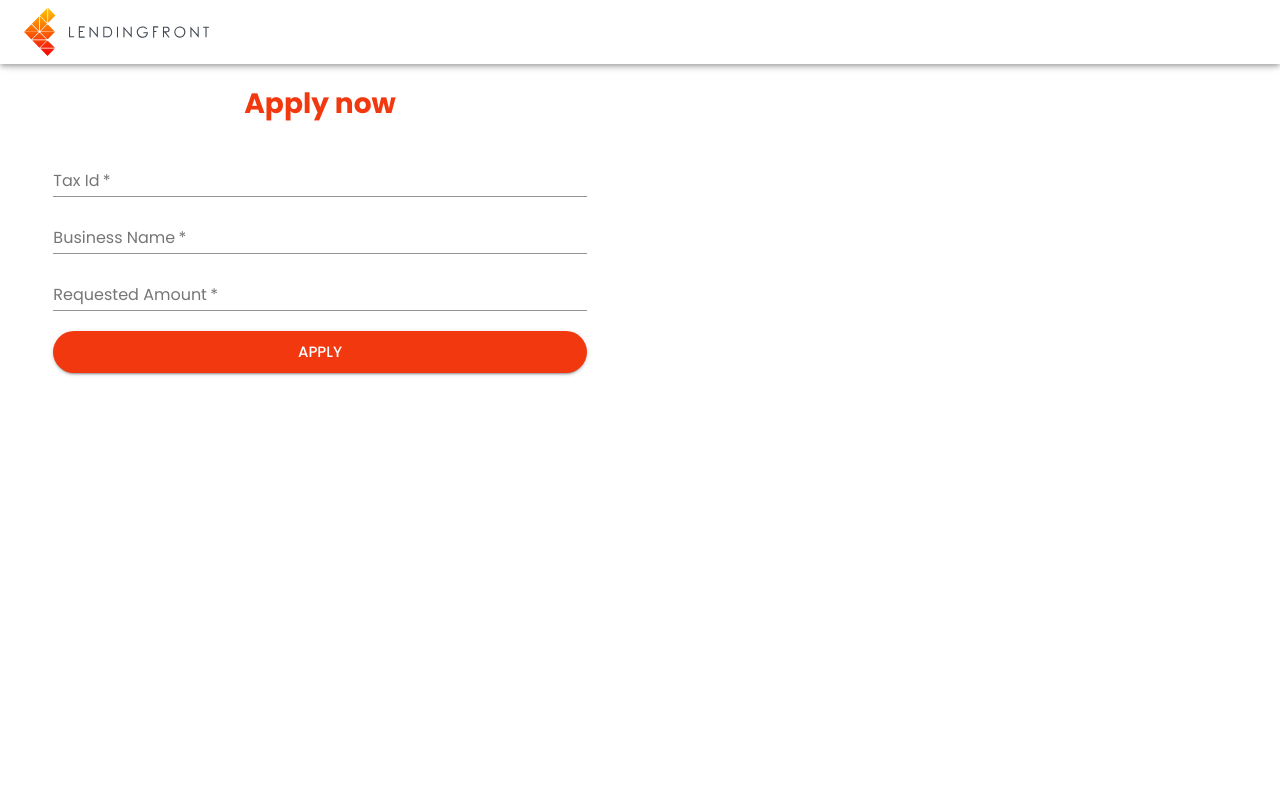
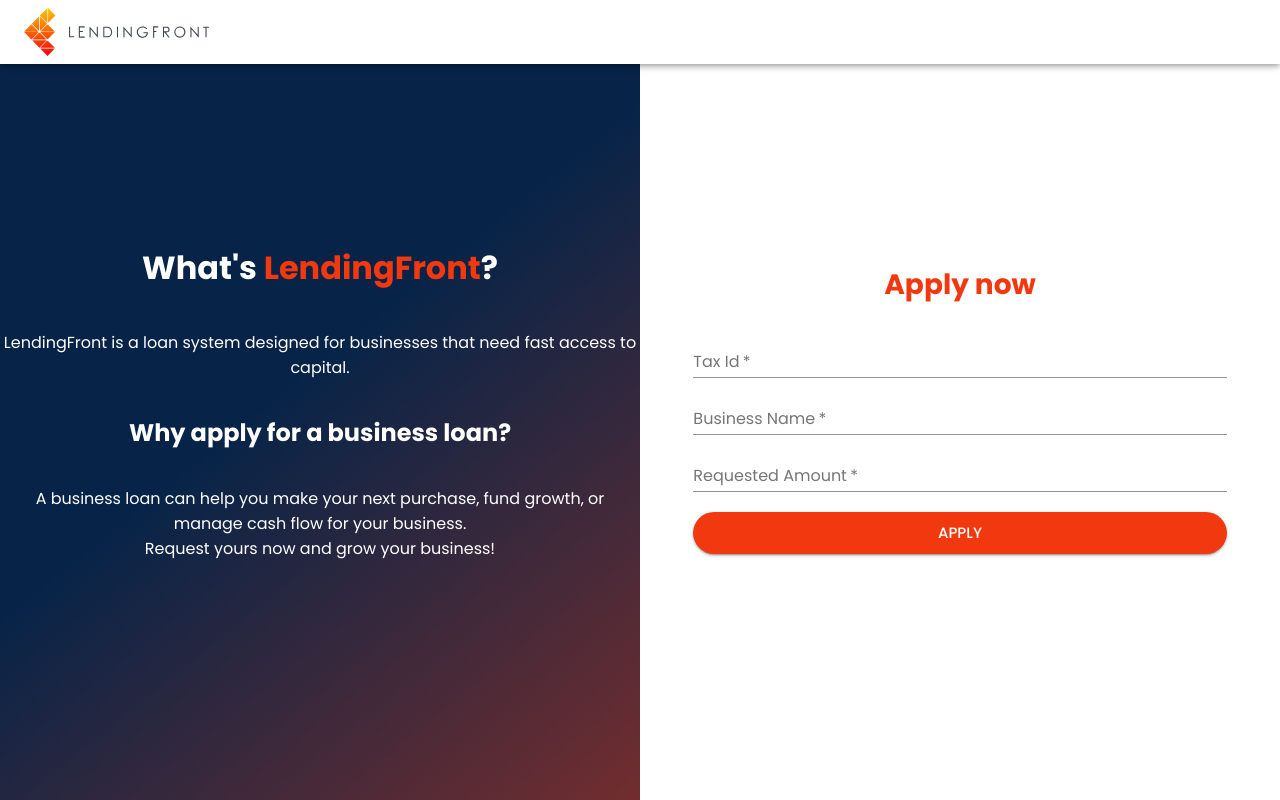
Before and after one commit to LadyTrejos/loan_system, a React (Create React App) app in the folder loan_frontend/: page / in a window 1280 px wide. Built offline with nearby package versions, Linux system fonts and the light colour scheme.

Commit message:
information panel about LF

```diff
--- a/loan_frontend/src/App.js
+++ b/loan_frontend/src/App.js
@@ -5,9 +5,13 @@
 import Toolbar from "@material-ui/core/Toolbar";
 
 import LoanForm from "./components/LoanForm";
+import InfoPanel from "./components/InfoPanel";
 
 const useStyles = makeStyles((theme) => ({
   offset: theme.mixins.toolbar,
+  appBar:{
+    backgroundColor: "#fff"
+  },
   toolbar: {
     width: "100%",
     maxWidth: "185px",
@@ -22,15 +26,18 @@
 
   return (
     <React.Fragment>
-      <AppBar position="fixed" color="transparent">
+      <AppBar position="fixed" className={classes.appBar}>
         <Toolbar className={classes.toolbar}>
           <img src="color_logo.svg" alt="LendingFront logo"/>
         </Toolbar>
       </AppBar>
-      <div className={classes.offset} />
+      {/* <div className={classes.offset} /> */}
       <div className={classes.root}>
-        <Grid container direction="row">
-          <Grid item xs={12} sm={12} md={12} lg={6} xl={6}>
+        <Grid container direction="row" alignItems="center">
+        <Grid item xs={12} sm={6} md={6} lg={6} xl={6}>
+            <InfoPanel />
+          </Grid>
+          <Grid item xs={12} sm={6} md={6} lg={6} xl={6}>
             <LoanForm />
           </Grid>
         </Grid>
--- /dev/null
+++ b/loan_frontend/src/components/InfoPanel.js
@@ -0,0 +1,45 @@
+import React from "react";
+import { makeStyles } from "@material-ui/core/styles";
+
+const useStyles = makeStyles((theme) => ({
+  root: {
+    display: "flex",
+    flexDirection: "column",
+    textAlign: "center",
+    alignItems: "center",
+    justifyContent: "center",
+    color: "#fff",
+    background: "linear-gradient(141deg,rgb(7 36 72) 47%,rgb(242 56 15) 164%)",
+    height: "100vh"
+  },
+  primary: {
+    color: theme.palette.primary.main,
+  },
+}));
+
+function InfoPanel() {
+  const classes = useStyles();
+
+  return (
+    <div className={classes.root}>
+      <React.Fragment>
+        <h1>
+          What's <span className={classes.primary}>LendingFront</span>?
+        </h1>
+        <p>
+          LendingFront is a loan system designed for businesses that need fast
+          access to capital.
+        </p>
+        <h2>Why apply for a business loan?</h2>
+        <p>
+          A business loan can help you make your next purchase, fund growth, or
+          manage cash flow for your business.
+          <br />
+          Request yours now and grow your business!
+        </p>
+      </React.Fragment>
+    </div>
+  );
+}
+
+export default InfoPanel;
```
